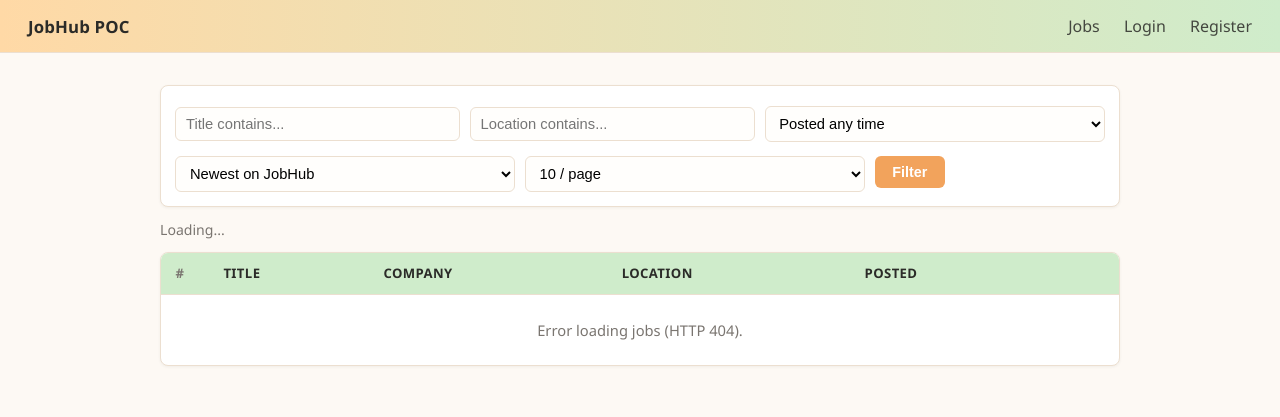
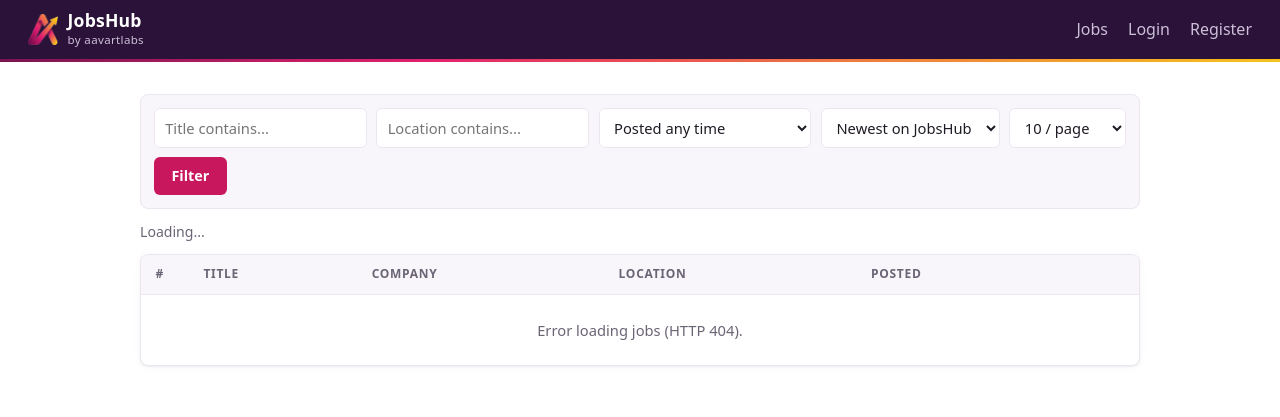
Before and after one commit to aavartlabs/JobHubNG, a Python web app: template poc/jobhub_poc/webapp/templates/jobs.html in a window 1280 px wide. Shown: the top 417 px of the page. Run offline with Jinja, Linux system fonts and the light colour scheme; the template is opened without the code that fills it, so the values that code supplies are empty.

Commit message:
feat: JobsHub rebrand -- aavartlabs mark, Midnight plum theme (L2/L3)
Brand assets: scripts/make_brand_assets.py crops the A-arrow mark from the aavartlabs
logo (stopping at the blank row above the wordmark), makes its background transparent,
and writes static/brand/{mark-64,mark-128,favicon-32}.png, favicon.ico and a plum
apple-touch-icon. Header: mark + 'JobsHub' + 'by aavartlabs', linking home; favicons,
viewport and theme-color in <head>; <title> is a block defaulting to 'JobsHub'.

Theme: style.css rewritten on the chosen 'Midnight plum' palette (deep plum header with
a logo-gradient line, white page, magenta actions; every pair WCAG AA), system fonts
(no web-font round trip), visible focus rings; the 'Send alerts to' group no longer has
a box around it.

'JobHub'/'JobHubNG'/'POC' -> 'JobsHub' in digests, OTP email subjects/texts and the
WhatsApp OTP message.

```diff
--- a/poc/auth-service/src/phone.js
+++ b/poc/auth-service/src/phone.js
@@ -38,7 +38,7 @@
       throw new Error("WHATSAPP_GATEWAY_URL is not configured");
     }
 
-    const message = `Your JobHubNG verification code is ${code}.`;
+    const message = `Your JobsHub verification code is ${code}.`;
     const headers = { "Content-Type": "application/json" };
     if (apiKey) {
       headers["x-api-key"] = apiKey;
--- a/poc/jobhub_poc/webapp/static/style.css
+++ b/poc/jobhub_poc/webapp/static/style.css
@@ -1,211 +1,235 @@
-/* Deliberately minimal -- this is a foothold for a UI/UX pass, not final UI.
-   Palette: light orange -> light green accents on a warm off-white base. */
+/* JobsHub -- "Midnight plum" theme (chosen 2026-09-23 from four logo-derived options).
+   Colours come from the aavartlabs logo gradient: plum #7B1450 -> magenta #E0226D ->
+   orange #F07A3E -> yellow #F6C21A. Every text/background pair below meets WCAG AA.
+   System font stack on purpose: no web-font round trip. */
 
 :root {
-  --bg: #fdf9f4;
-  --card-bg: #ffffff;
-  --text: #2b2b28;
-  --text-muted: #7a7570;
-  --border: #ecdfd0;
-  --orange-light: #ffd9a6;
-  --orange: #f2a35c;
-  --orange-dark: #d9873c;
-  --green-light: #cfeccb;
-  --green: #8dc98a;
-  --green-dark: #6bab68;
+  --header: #2A1238;          /* deep plum bar */
+  --header-text: #FFFFFF;     /* 16.9:1 on --header */
+  --header-muted: #CDBFD8;
+  --brand-gradient: linear-gradient(90deg, #7B1450, #E0226D, #F07A3E, #F6C21A);
+  --bg: #FFFFFF;
+  --surface: #F8F6FA;         /* toolbars, table headers, panels */
+  --card-bg: #FFFFFF;
+  --text: #1F1A24;            /* 17.1:1 on --bg */
+  --text-muted: #6B6475;      /* 5.7:1 on --bg */
+  --border: #ECE6F0;
+  --primary: #C8175D;         /* magenta actions, 5.6:1 with white text */
+  --primary-hover: #A3134F;
+  --primary-soft: #FBE7EF;
+  --link: #A3134F;            /* 7.6:1 on --bg */
+  --danger: #B3261E;
   --radius: 8px;
-  --shadow: 0 1px 3px rgba(43, 43, 40, 0.06);
+  --shadow: 0 1px 2px rgba(42, 18, 56, 0.06), 0 1px 8px rgba(42, 18, 56, 0.04);
+  --focus: 0 0 0 3px rgba(200, 23, 93, 0.25);
 }
 
 * { box-sizing: border-box; }
 
 body {
-  font-family: "Segoe UI", system-ui, -apple-system, Roboto, sans-serif;
+  font-family: system-ui, -apple-system, "Segoe UI", Roboto, "Helvetica Neue", Arial, sans-serif;
   margin: 0;
   color: var(--text);
   background: var(--bg);
   line-height: 1.5;
 }
 
+a { color: var(--link); }
+a:hover { color: var(--primary); }
+:focus-visible { outline: none; box-shadow: var(--focus); border-radius: 4px; }
+
+/* ---- header ---- */
 header {
   display: flex;
   justify-content: space-between;
   align-items: center;
-  padding: 0.85rem 1.75rem;
-  background: linear-gradient(90deg, var(--orange-light), var(--green-light));
-  border-bottom: 1px solid var(--border);
+  flex-wrap: wrap;
+  gap: 0.75rem;
+  padding: 0.7rem 1.75rem;
+  background: var(--header);
+  color: var(--header-text);
+  border-bottom: 3px solid transparent;
+  border-image: var(--brand-gradient) 1;
 }
-header strong { font-size: 1.05rem; letter-spacing: 0.01em; }
+.brand { display: flex; align-items: center; gap: 0.6rem; color: var(--header-text); text-decoration: none; }
+.brand:hover { color: var(--header-text); }
+.brand img { width: 30px; height: auto; display: block; }
+.brand-name { display: block; font-size: 1.1rem; font-weight: 700; letter-spacing: 0.01em; line-height: 1.1; }
+.brand-by { display: block; font-size: 0.72rem; color: var(--header-muted); letter-spacing: 0.03em; }
+header nav { display: flex; align-items: center; flex-wrap: wrap; gap: 0.25rem 1.25rem; }
 header nav a {
-  color: var(--text);
-  margin-left: 1.25rem;
+  color: var(--header-muted);
   text-decoration: none;
   font-weight: 500;
-  opacity: 0.85;
 }
-header nav a:hover { opacity: 1; text-decoration: underline; }
+header nav a:hover { color: var(--header-text); }
 /* Logout is a POST form, not a link (a GET logout can be fired by any third-party
-   page's <img>/<script> tag) -- these rules only make its button read as one more nav
-   item instead of the filled orange button the bare `button` rule below would give. */
-header nav form { display: inline; }
+   page's <img>/<script> tag) -- these rules make its button read as one more nav item. */
+header nav form { display: inline; margin: 0; }
 header nav form button {
   background: none;
   border: none;
   padding: 0;
-  margin-left: 1.25rem;
-  color: var(--text);
+  color: var(--header-muted);
   font: inherit;
   font-weight: 500;
-  opacity: 0.85;
   cursor: pointer;
 }
-header nav form button:hover { background: none; opacity: 1; text-decoration: underline; }
+header nav form button:hover:not(:disabled) { background: none; color: var(--header-text); }
 
+/* ---- layout ---- */
 main {
-  max-width: 1000px;
+  max-width: 1040px;
   margin: 2rem auto;
   padding: 0 1.25rem;
 }
+h1 { font-size: 1.45rem; font-weight: 700; margin: 0 0 0.6rem; text-wrap: balance; }
+h2 { text-wrap: balance; }
+.hint { color: var(--text-muted); max-width: 68ch; }
+.flash {
+  background: var(--primary-soft);
+  color: var(--primary-hover);
+  border-radius: var(--radius);
+  padding: 0.6rem 0.9rem;
+  font-weight: 500;
+}
+.error { color: var(--danger); font-weight: 500; }
 
-h1 { font-size: 1.4rem; font-weight: 600; margin: 0 0 0.5rem; }
+/* ---- forms ---- */
+label { display: block; margin-bottom: 0.85rem; font-weight: 500; }
+input, select {
+  display: block;
+  margin-top: 0.3rem;
+  padding: 0.5rem 0.65rem;
+  width: 100%;
+  max-width: 360px;
+  border: 1px solid var(--border);
+  border-radius: 6px;
+  font: inherit;
+  font-size: 0.95rem;
+  color: var(--text);
+  background: var(--card-bg);
+}
+input:focus, select:focus { border-color: var(--primary); box-shadow: var(--focus); outline: none; }
+input[type="checkbox"] {
+  display: inline-block;
+  width: auto;
+  margin: 0 0.45rem 0 0;
+  vertical-align: middle;
+  accent-color: var(--primary);
+}
+/* "Send alerts to": a plain group of checkboxes, deliberately without a box around it. */
+fieldset { border: 0; padding: 0; margin: 0 0 0.85rem; min-width: 0; }
+legend { padding: 0; font-weight: 600; margin-bottom: 0.4rem; }
+fieldset label { margin-bottom: 0.35rem; }
 
+button {
+  padding: 0.5rem 1.1rem;
+  border: none;
+  border-radius: 6px;
+  background: var(--primary);
+  color: #fff;
+  font: inherit;
+  font-weight: 600;
+  font-size: 0.9rem;
+  cursor: pointer;
+  transition: background 0.15s ease;
+}
+button:hover:not(:disabled) { background: var(--primary-hover); }
+button:disabled { background: #E6E1EA; color: #8A8391; cursor: not-allowed; }
+
+/* ---- jobs page ---- */
 .jobs-toolbar { margin-bottom: 0.75rem; }
-
 form.filters {
   display: flex;
   flex-wrap: wrap;
   gap: 0.6rem;
   align-items: center;
-  background: var(--card-bg);
+  background: var(--surface);
   border: 1px solid var(--border);
   border-radius: var(--radius);
-  padding: 0.9rem;
-  box-shadow: var(--shadow);
+  padding: 0.8rem;
 }
 form.filters input,
-form.filters select {
-  padding: 0.5rem 0.6rem;
-  border: 1px solid var(--border);
-  border-radius: 6px;
-  font-size: 0.92rem;
-  background: #fffefc;
-}
+form.filters select { margin-top: 0; max-width: none; width: auto; font-size: 0.92rem; }
 form.filters input { flex: 1 1 180px; min-width: 140px; }
 
-label { display: block; margin-bottom: 0.85rem; font-weight: 500; }
-input, select {
-  display: block;
-  margin-top: 0.3rem;
-  padding: 0.5rem 0.6rem;
-  width: 100%;
-  max-width: 340px;
-  border: 1px solid var(--border);
-  border-radius: 6px;
-  font-size: 0.95rem;
-}
-
-button {
-  padding: 0.5rem 1.1rem;
-  border: none;
-  border-radius: 6px;
-  background: var(--orange);
-  color: #fff;
-  font-weight: 600;
-  font-size: 0.9rem;
-  cursor: pointer;
-  transition: background 0.15s ease;
-}
-button:hover:not(:disabled) { background: var(--orange-dark); }
-button:disabled { background: #e5ddd0; color: #a89f8f; cursor: not-allowed; }
-
-.jobs-count {
-  color: var(--text-muted);
-  font-size: 0.88rem;
-  margin: 0.75rem 0;
-}
+.jobs-count { color: var(--text-muted); font-size: 0.88rem; margin: 0.75rem 0; }
 
 .table-wrap {
   background: var(--card-bg);
   border: 1px solid var(--border);
   border-radius: var(--radius);
   box-shadow: var(--shadow);
-  overflow: hidden;
+  overflow-x: auto;
 }
-
 table { width: 100%; border-collapse: collapse; }
 thead th {
   position: sticky;
   top: 0;
   text-align: left;
   padding: 0.65rem 0.9rem;
-  background: var(--green-light);
-  color: var(--text);
-  font-size: 0.82rem;
+  background: var(--surface);
+  color: var(--text-muted);
+  font-size: 0.75rem;
+  font-weight: 600;
   text-transform: uppercase;
-  letter-spacing: 0.03em;
+  letter-spacing: 0.06em;
   border-bottom: 1px solid var(--border);
 }
-tbody td { padding: 0.65rem 0.9rem; border-bottom: 1px solid var(--border); font-size: 0.92rem; }
+tbody td { padding: 0.7rem 0.9rem; border-bottom: 1px solid var(--border); font-size: 0.92rem; }
 tbody tr:last-child td { border-bottom: none; }
-tbody tr:hover td { background: #fffaf2; }
+tbody tr:hover td { background: #FCFAFD; }
 td.empty { text-align: center; color: var(--text-muted); padding: 1.5rem; }
 th.serial, td.serial { width: 3rem; color: var(--text-muted); font-variant-numeric: tabular-nums; }
+td.posted { color: var(--text-muted); white-space: nowrap; font-variant-numeric: tabular-nums; }
 
 td.actions { white-space: nowrap; display: flex; gap: 0.6rem; align-items: center; }
 .details-button {
   background: transparent;
-  color: var(--orange-dark);
-  border: 1px solid var(--orange-light);
+  color: var(--link);
+  border: 1px solid var(--border);
   padding: 0.3rem 0.7rem;
   font-size: 0.8rem;
 }
-.details-button:hover:not(:disabled) { background: var(--orange-light); }
+.details-button:hover:not(:disabled) { background: var(--primary-soft); }
 td .apply-button {
   background: transparent;
-  color: var(--green-dark);
+  color: var(--link);
   border: none;
   padding: 0.3rem 0.2rem;
   font-weight: 600;
   font-size: 0.85rem;
 }
-td .apply-button:hover { text-decoration: underline; }
+td .apply-button:hover:not(:disabled) { background: transparent; color: var(--primary); text-decoration: underline; }
 
 .job-detail {
   background: var(--card-bg);
   border: 1px solid var(--border);
   border-radius: 10px;
+  box-shadow: var(--shadow);
   padding: 1rem 1.25rem 1.25rem;
   margin: 0 0 1.25rem;
 }
 .job-detail-head { display: flex; justify-content: space-between; align-items: flex-start; gap: 1rem; }
 .job-detail-head h2 { margin: 0; font-size: 1.15rem; }
 #close-details { background: transparent; color: var(--text-muted); font-size: 1.3rem; padding: 0 0.4rem; }
+#close-details:hover:not(:disabled) { background: var(--surface); }
 .job-detail-meta { color: var(--text-muted); margin: 0.25rem 0 0.75rem; }
 .job-detail .description-text { max-height: 24rem; overflow-y: auto; margin-bottom: 1rem; }
-
 .description-text {
   max-width: 70ch;
   white-space: pre-wrap;
   color: var(--text);
-  font-size: 0.88rem;
+  font-size: 0.9rem;
   line-height: 1.6;
 }
 
-.pagination {
-  display: flex;
-  align-items: center;
-  justify-content: center;
-  gap: 1rem;
-  margin: 1.25rem 0 2rem;
-}
-.pagination button { background: var(--green); }
-.pagination button:hover:not(:disabled) { background: var(--green-dark); }
-.page-indicator { color: var(--text-muted); font-size: 0.88rem; }
-
-.error { color: #b3442f; font-weight: 500; }
+.pagination { display: flex; align-items: center; justify-content: center; gap: 1rem; margin: 1.25rem 0 2rem; }
+.page-indicator { color: var(--text-muted); font-size: 0.88rem; font-variant-numeric: tabular-nums; }
 
 @media (max-width: 640px) {
+  header { padding: 0.65rem 1rem; }
   form.filters { flex-direction: column; align-items: stretch; }
-  form.filters input { max-width: none; }
   main { margin: 1rem auto; }
 }
--- a/poc/jobhub_poc/webapp/templates/base.html
+++ b/poc/jobhub_poc/webapp/templates/base.html
@@ -2,12 +2,20 @@
 <html lang="en">
 <head>
   <meta charset="utf-8">
-  <title>JobHub POC</title>
+  <title>{% block title %}JobsHub{% endblock %}</title>
+  <meta name="viewport" content="width=device-width, initial-scale=1">
+  <meta name="theme-color" content="#2A1238">
+  <link rel="icon" href="{{ url_for('static', filename='brand/favicon.ico') }}" sizes="any">
+  <link rel="icon" type="image/png" href="{{ url_for('static', filename='brand/favicon-32.png') }}">
+  <link rel="apple-touch-icon" href="{{ url_for('static', filename='brand/apple-touch-icon.png') }}">
   <link rel="stylesheet" href="{{ url_for('static', filename='style.css') }}">
 </head>
 <body>
   <header>
-    <strong>JobHub POC</strong>
+    <a class="brand" href="{{ url_for('jobs.list_jobs') }}" aria-label="JobsHub home">
+      <img src="{{ url_for('static', filename='brand/mark-64.png') }}" alt="" width="30" height="33">
+      <span><span class="brand-name">JobsHub</span><span class="brand-by">by aavartlabs</span></span>
+    </a>
     <nav>
       <a href="{{ url_for('jobs.list_jobs') }}">Jobs</a>
       {% if is_admin() %}
--- a/poc/jobhub_poc/webapp/templates/jobs.html
+++ b/poc/jobhub_poc/webapp/templates/jobs.html
@@ -7,7 +7,7 @@
     <input type="text" id="location-input" placeholder="Location contains...">
     <select id="posted-within-select" aria-label="Posted within"></select>
     <select id="sort-select" aria-label="Sort">
-      <option value="freshness">Newest on JobHub</option>
+      <option value="freshness">Newest on JobsHub</option>
       <option value="posted">Recently posted</option>
       <option value="title">Title A-Z</option>
     </select>
```
Also changed, not shown: poc/auth-service/src/email.js (+6 -6 lines), poc/auth-service/test/phone.test.js (+1 -1 lines), poc/jobhub_poc/alerts/digest.py (+5 -5 lines), poc/scripts/make_brand_assets.py (added, +77 -0 lines), poc/tests/test_alert_digest.py (+4 -4 lines), poc/tests/test_alert_senders.py (+2 -2 lines), poc/tests/test_webapp_auth.py (+9 -0 lines), poc/jobhub_poc/webapp/static/brand/apple-touch-icon.png (added), poc/jobhub_poc/webapp/static/brand/favicon-32.png (added), poc/jobhub_poc/webapp/static/brand/favicon.ico (added), poc/jobhub_poc/webapp/static/brand/mark-128.png (added), poc/jobhub_poc/webapp/static/brand/mark-64.png (added).
